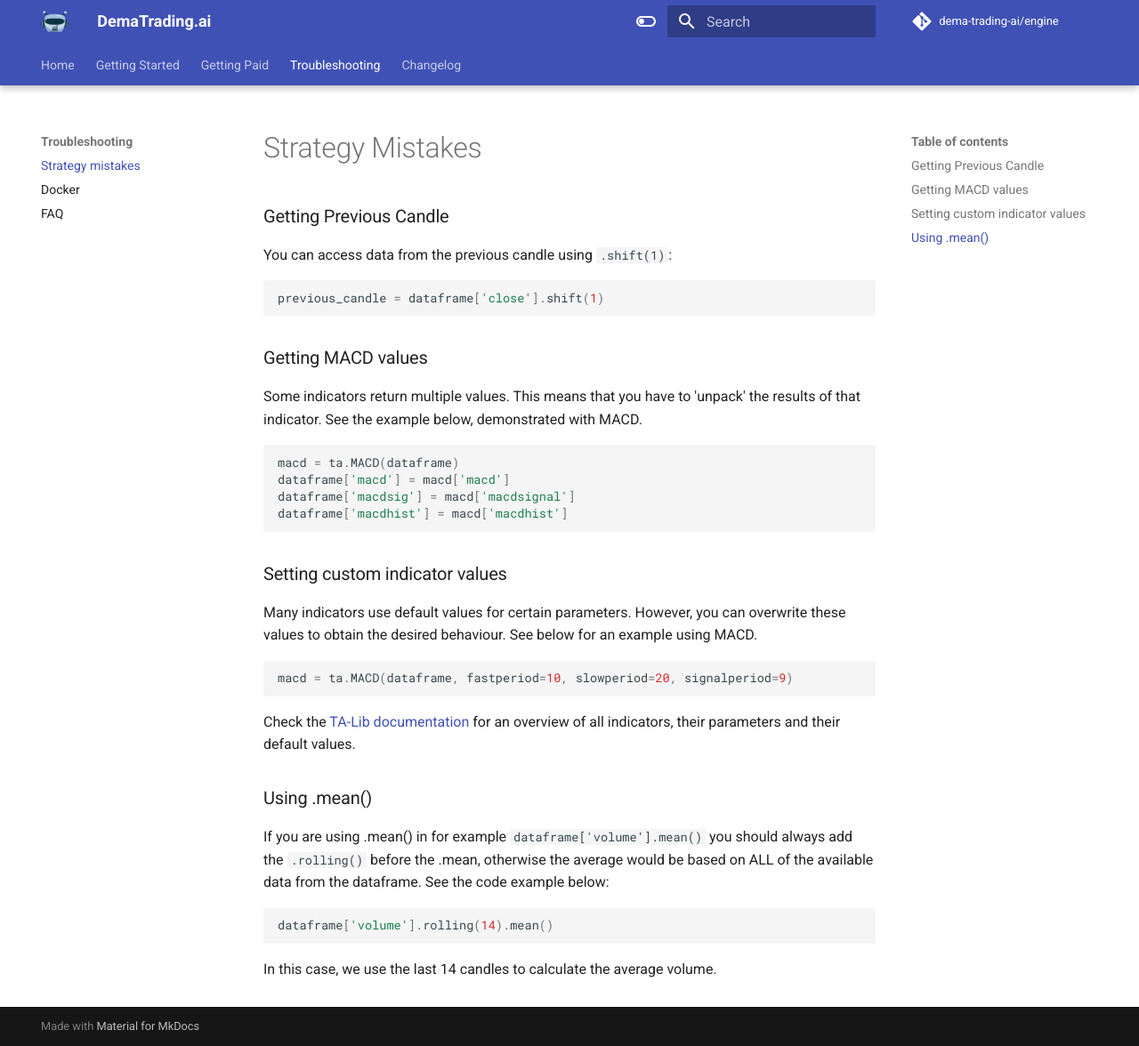
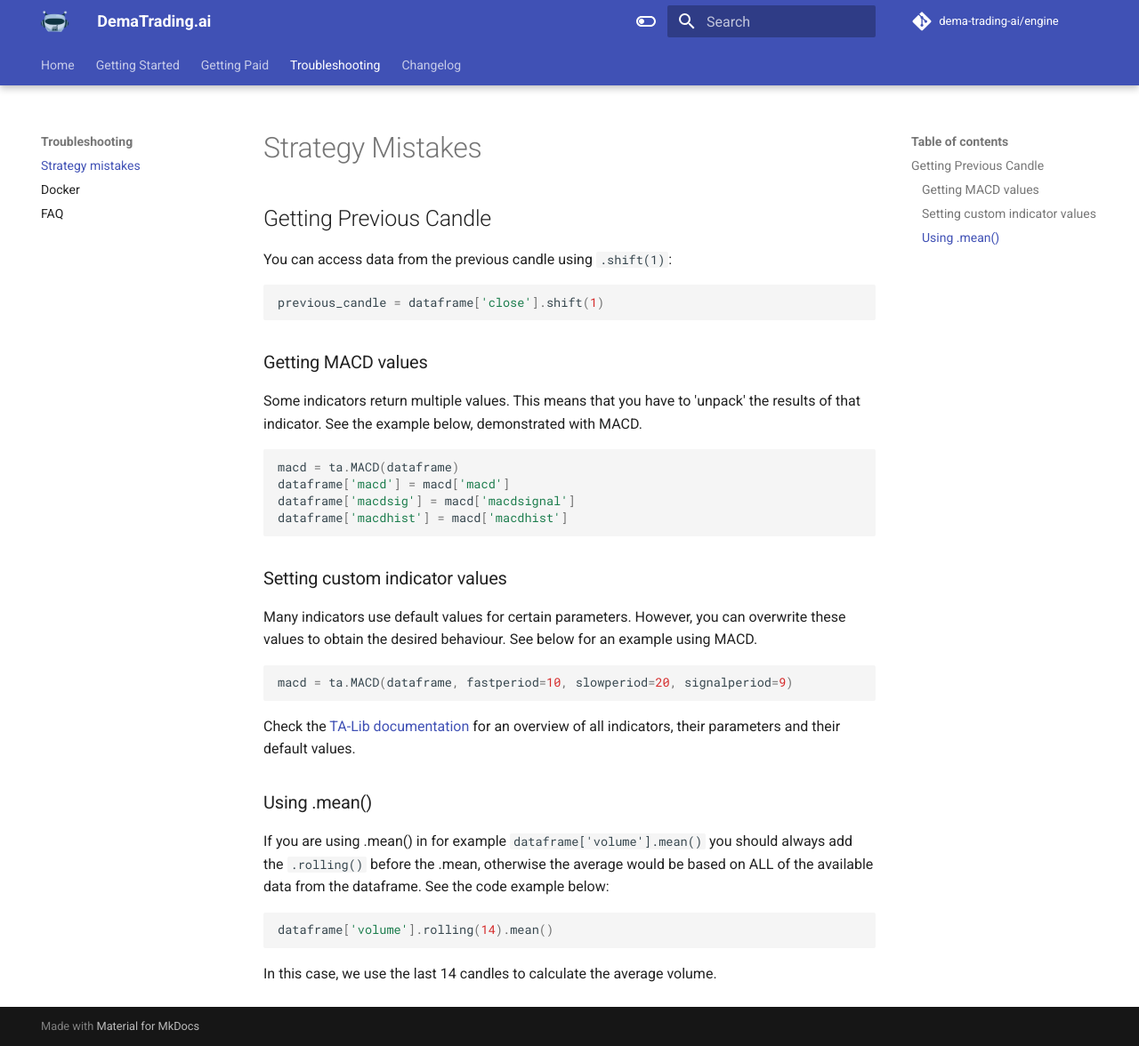
Before and after one commit to dema-trading-ai/docs, an MkDocs documentation site: the page built from docs/troubleshooting/mistakes.md, in a window 1280 px wide and 1176 px high. Shown: the whole window at 89% size. Built offline with MkDocs 1.6.1 and Material for MkDocs 9.7.7, drawn with Linux system fonts in a browser that asks for light colours; comment, search, counter and statistics services are not loaded.

`````diff
--- a/docs/troubleshooting/mistakes.md
+++ b/docs/troubleshooting/mistakes.md
@@ -1,6 +1,6 @@
 # Strategy Mistakes
 
-### Getting Previous Candle
+## Getting Previous Candle
 You can access data from the previous candle using ``.shift(1)``:
 ````python
 previous_candle = dataframe['close'].shift(1)
`````
